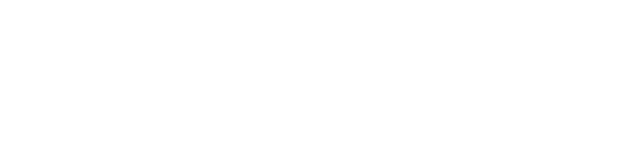
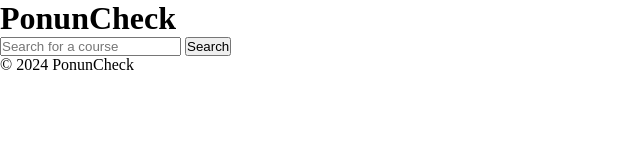
Before and after one commit to jgcamiloaga/PronunCheck, a plain HTML site: page index.html in a window 1280 px wide. Shown: the whole page, without its empty margins (0-640 px from the left). Drawn offline with Linux system fonts and the light colour scheme.

Commit message:
Estructura de la pagina

```diff
--- a/index.html
+++ b/index.html
@@ -7,6 +7,18 @@
     <link rel="stylesheet" href="style.css">
 </head>
 <body>
-
+    <header>
+        <h1>PonunCheck</h1>
+    </header>
+    <main>
+        <section id="search">
+            <input type="text" placeholder="Search for a course">
+            <button>Search</button>
+        </section>
+    </main>
+    <footer>
+        <p>&copy; 2024 PonunCheck</p>
+    </footer>
+    <script src="script.js"></script>
 </body>
 </html>
```
Also changed, not shown: app.js (added).
